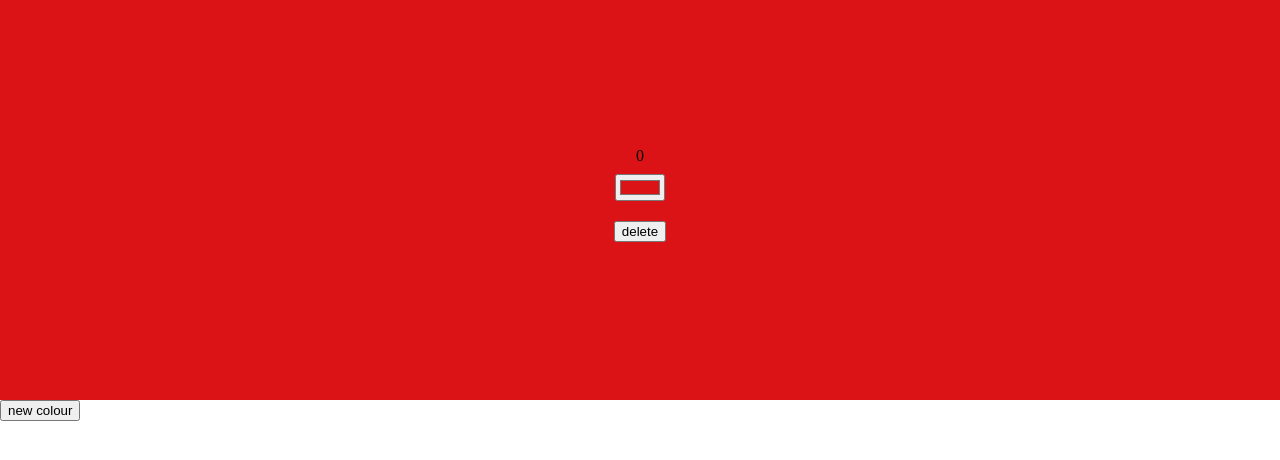
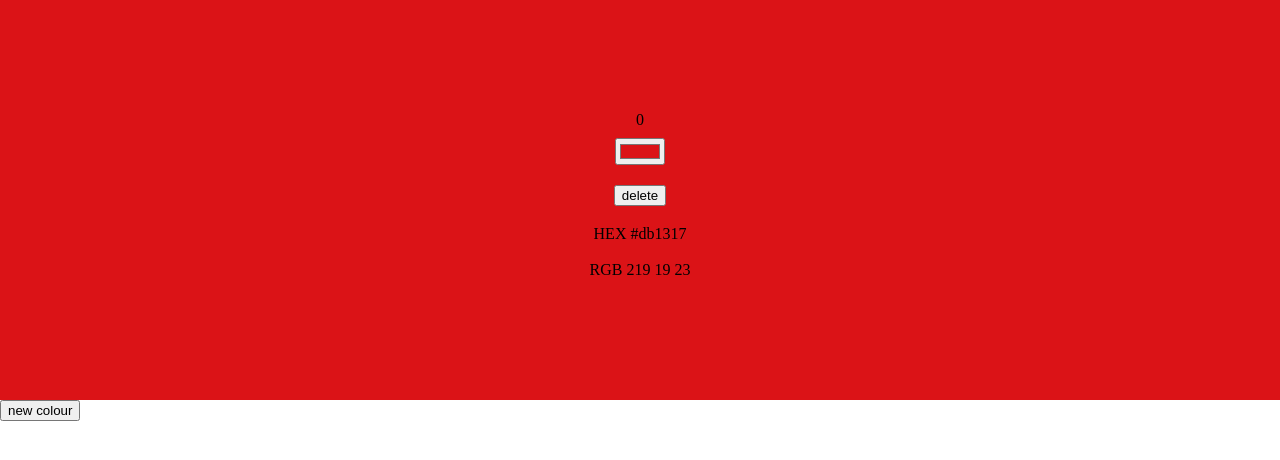
Before and after one commit to DerekPixel/colour-palette-picker, a React (Create React App) app: page / in a window 1280 px wide. Shown: the top 460 px of the page. Built offline with nearby package versions, Linux system fonts and the light colour scheme.

Commit message:
added a function to convert hex to rgb

```diff
--- a/src/components/Colours.jsx
+++ b/src/components/Colours.jsx
@@ -24,6 +24,29 @@ const Colours = ({colour, setColour: setColourArray}) => {
     setColourArray(coloursArrayCopy);
   }
 
+  function hexToRGB(hex = String) {
+
+    var r, g, b, rgb;
+    r = g = b = '00';
+
+    if(hex.length === 4) {
+      r = '0x' + hex[1] + hex[1];
+      g = '0x' + hex[2] + hex[2];
+      b = '0x' + hex[3] + hex[3];
+    }
+
+    if(hex.length === 7) {
+      r = '0x' + hex[1] + hex[2];
+      g = '0x' + hex[3] + hex[4];
+      b = '0x' + hex[5] + hex[6];
+    }
+
+    rgb = `${parseInt(r, 16)} ${parseInt(g, 16)} ${parseInt(b, 16)}`;
+
+    return rgb;
+
+  }
+
   var colourDiv = colour.map((colourObj, i) => {
     return (
     <div
@@ -34,6 +57,8 @@ const Colours = ({colour, setColour: setColourArray}) => {
       {colourObj.pos}
       <input className='colour-column-item' type="color" value={colourObj.colour} onChange={(e) => {handleChangeColour(e, colourObj.pos)}} />
       <button className='colour-column-item' onClick={() => removeColour(colourObj.pos)} >delete</button>
+      <p className='colour-column-item' >HEX {colourObj.colour}</p>
+      <p className='colour-column-item' >RGB {hexToRGB(colourObj.colour)}</p>
     </div>
     )
   })
```
